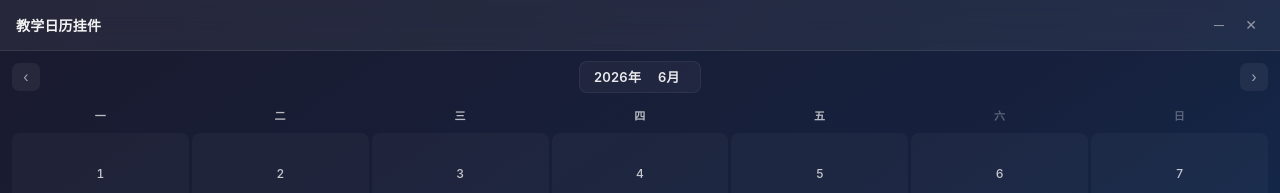
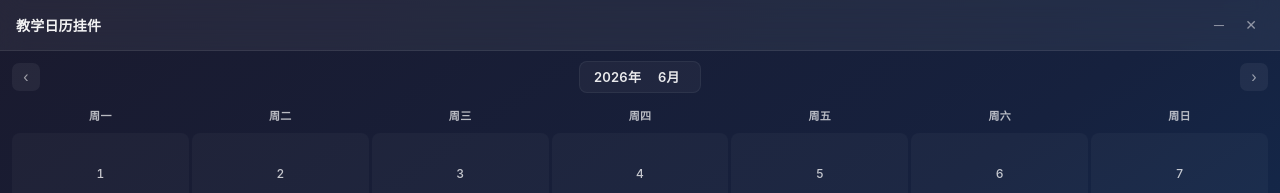
Before and after one commit to Kathy-yun/Teaching-Calendar, a React (Vite) app in the folder teaching-calendar-widget/src/renderer/: page / in a window 1280 px wide. Shown: the top 193 px of the page. Built offline with nearby package versions, Linux system fonts and the light colour scheme.

Commit message:
style: 星期标题改为全称，统一颜色

```diff
--- a/teaching-calendar-widget/src/renderer/src/components/MonthView.module.css
+++ b/teaching-calendar-widget/src/renderer/src/components/MonthView.module.css
@@ -96,11 +96,7 @@
   font-weight: 600;
   color: rgba(255, 255, 255, 0.7);
   padding: 4px 0;
-  letter-spacing: 0.5px;
-}
-
-.weekday.weekend {
-  color: rgba(255, 255, 255, 0.3);
+  letter-spacing: 0.3px;
 }
 
 /* Day grid */
--- a/teaching-calendar-widget/src/renderer/src/components/MonthView.tsx
+++ b/teaching-calendar-widget/src/renderer/src/components/MonthView.tsx
@@ -31,15 +31,7 @@ export function MonthView({
 }: MonthViewProps) {
   const days = useMemo(() => buildMonthDays(currentDate, calendar || { id: '', semester: '', teachingWeeks: [] }, classEntries, timeSlots), [currentDate, calendar, classEntries, timeSlots])
 
-  const weekdays = [
-    { label: '一', isWeekend: false },
-    { label: '二', isWeekend: false },
-    { label: '三', isWeekend: false },
-    { label: '四', isWeekend: false },
-    { label: '五', isWeekend: false },
-    { label: '六', isWeekend: true },
-    { label: '日', isWeekend: true },
-  ]
+  const weekdays = ['周一', '周二', '周三', '周四', '周五', '周六', '周日']
 
   const goPrev = () => onDateChange(subMonths(currentDate, 1))
   const goNext = () => onDateChange(addMonths(currentDate, 1))
@@ -115,10 +107,8 @@ export function MonthView({
 
       {/* Weekday headers */}
       <div className={styles.weekdays}>
-        {weekdays.map(({ label, isWeekend }) => (
-          <div key={label} className={clsx(styles.weekday, isWeekend && styles.weekend)}>
-            {label}
-          </div>
+        {weekdays.map(d => (
+          <div key={d} className={styles.weekday}>{d}</div>
         ))}
       </div>
 
```
